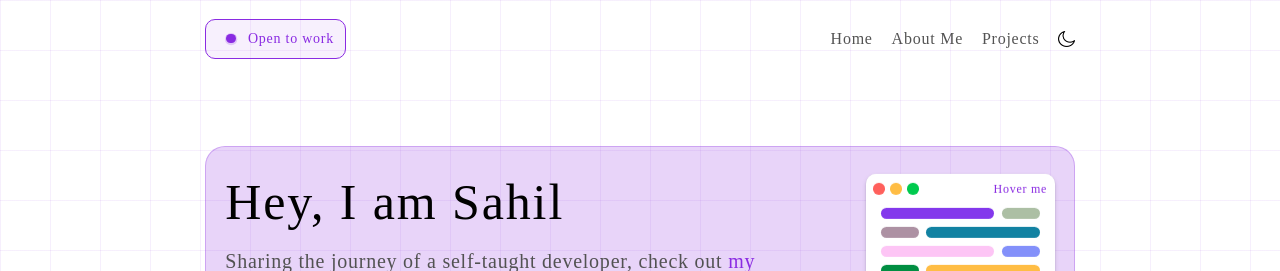
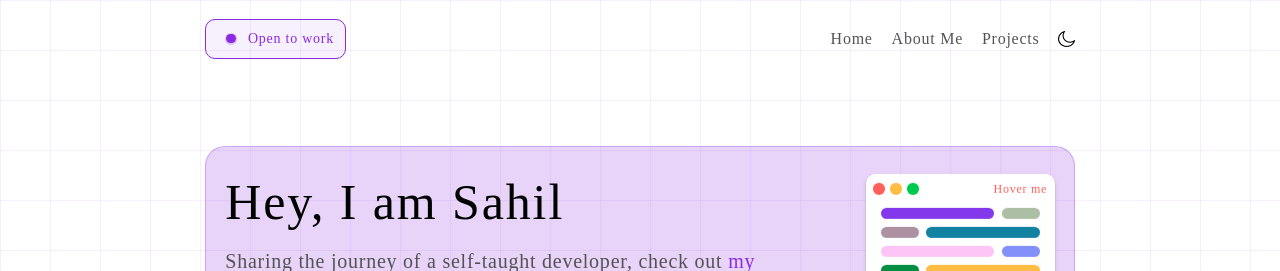
Before and after one commit to sahilkalkal9/portfolio_website, a React (Create React App) app: page / in a window 1280 px wide. Shown: the top 271 px of the page. Built offline with nearby package versions, Linux system fonts and the light colour scheme; a web font is replaced by a local one.

Commit message:
final ui

```diff
--- a/src/App.scss
+++ b/src/App.scss
@@ -847,7 +847,7 @@ $projectnamesize : 20px;
 }
 
 .hoverme {
-    color: blueviolet;
+    color: #FF605C;
     font-size: 12px;
 }
 
```
